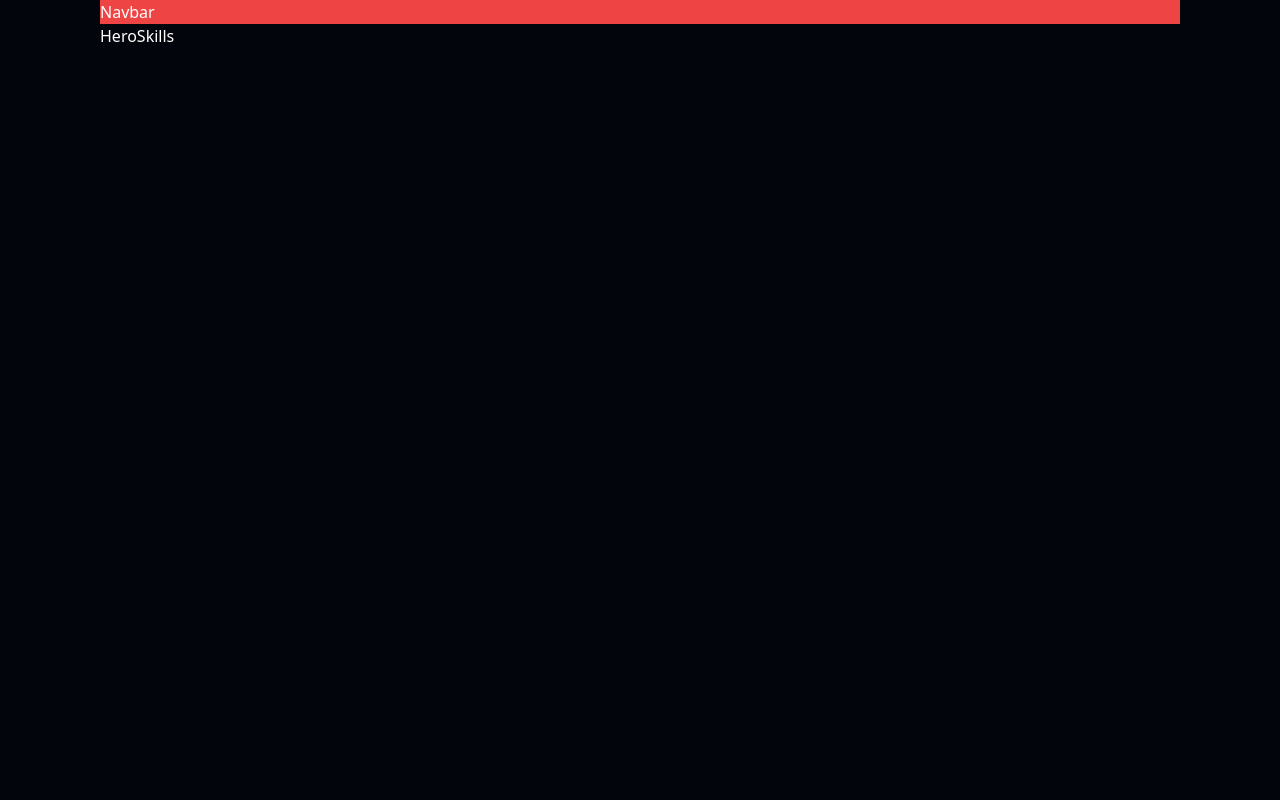
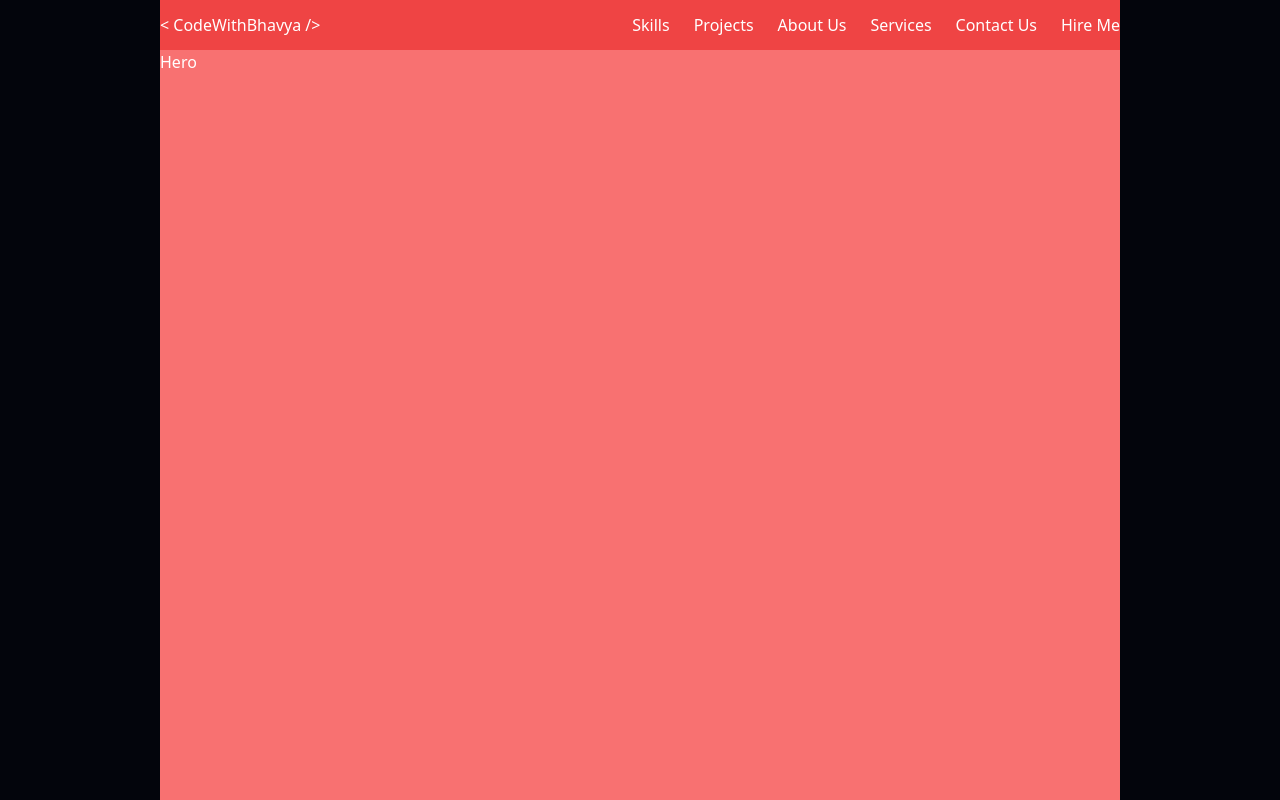
Before and after one commit to Code-With-Bhavya/bhavya-gupta, a Next.js app: page / in a window 1280 px wide. Shown: the top 800 px of the page. Built offline with nearby package versions, Linux system fonts and the light colour scheme.

Commit message:
v1.3 - added basic layout

```diff
--- a/src/app/globals.css
+++ b/src/app/globals.css
@@ -6,3 +6,7 @@ body {
   background-color: #03050C;
   color: white;
 }
+
+#hero {
+  height: calc(100vh - 50px)
+}
--- a/src/app/page.jsx
+++ b/src/app/page.jsx
@@ -4,7 +4,7 @@ import Skills from '@/components/Skills'
 
 export default function Home() {
   return (
-    <div className='w-full px-[100px]'>
+    <div className='relative w-full px-[160px]'>
       <Navbar/>
       <Hero/>
       <Skills/>
--- a/src/components/Hero.jsx
+++ b/src/components/Hero.jsx
@@ -2,6 +2,8 @@
 
 export default function Hero () {
     return (
-        <>Hero</>
+        <div id="hero" className="w-full bg-red-400">
+            Hero
+        </div>
     )
 }
--- a/src/components/Navbar.jsx
+++ b/src/components/Navbar.jsx
@@ -1,9 +1,21 @@
-
+import Link from 'next/link'
 
 export default function Navbar () {
     return (
-        <div className="w-full bg-red-500">
-            Navbar
-        </div>
+        <nav className="w-full bg-red-500 h-[50px] flex justify-between items-center">
+            {/* Logo */}
+            <h1><span>&lt;</span> CodeWithBhavya <span>/&gt;</span></h1>
+
+            {/* Links */}
+            <div className='flex gap-6'>
+                <Link href="#">Skills</Link>
+                <Link href="#">Projects</Link>
+                <Link href="#">About Us</Link>
+                <Link href="#">Services</Link>
+                <Link href="#">Contact Us</Link>
+
+                <button>Hire Me</button>
+            </div>
+        </nav>
     )
 }
--- a/src/components/Skills.jsx
+++ b/src/components/Skills.jsx
@@ -2,6 +2,8 @@
 
 export default function Skills () {
     return (
-        <>Skills</>
+        <div className="w-full h-screen bg-red-800">
+            Skills
+        </div>
     )
 }
```
